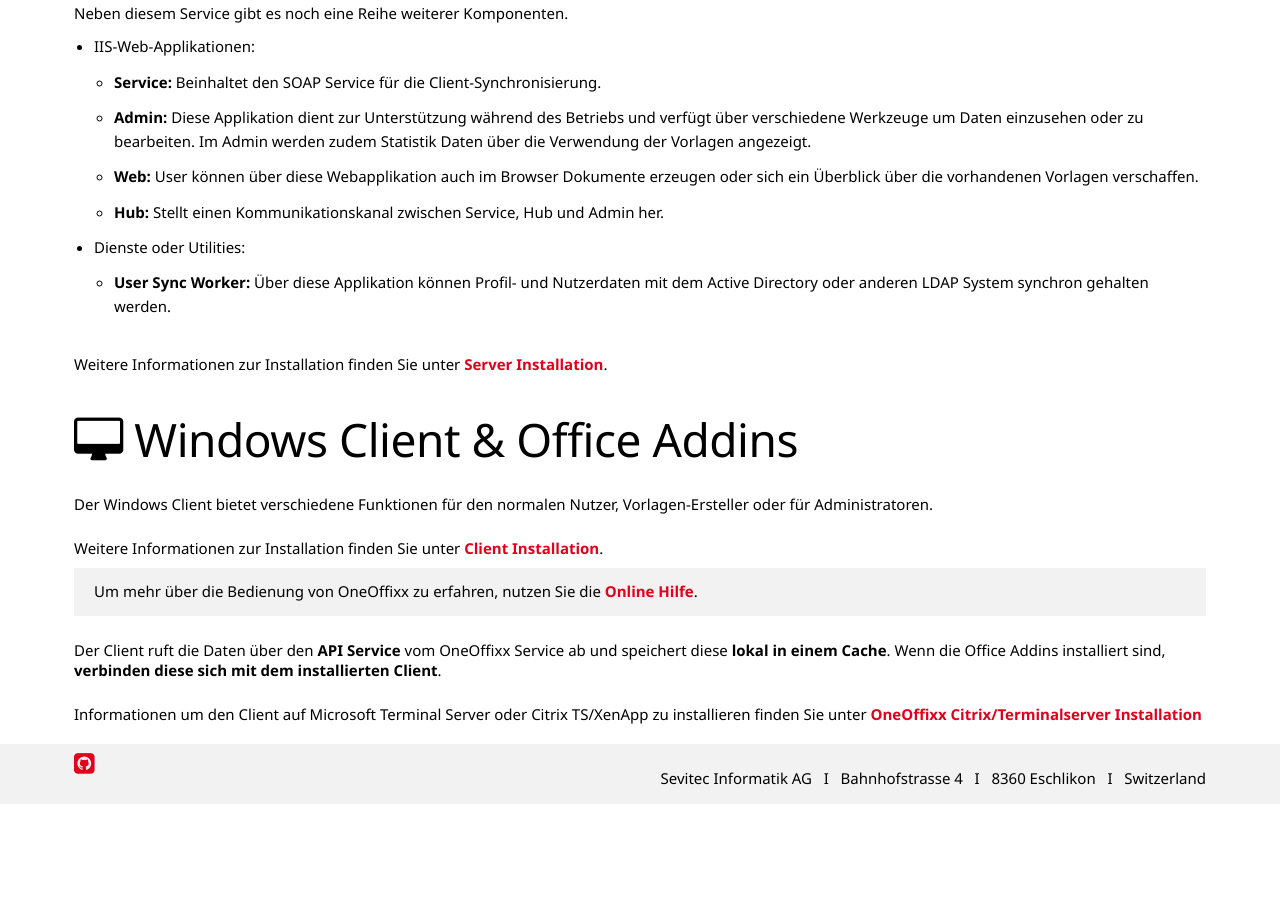
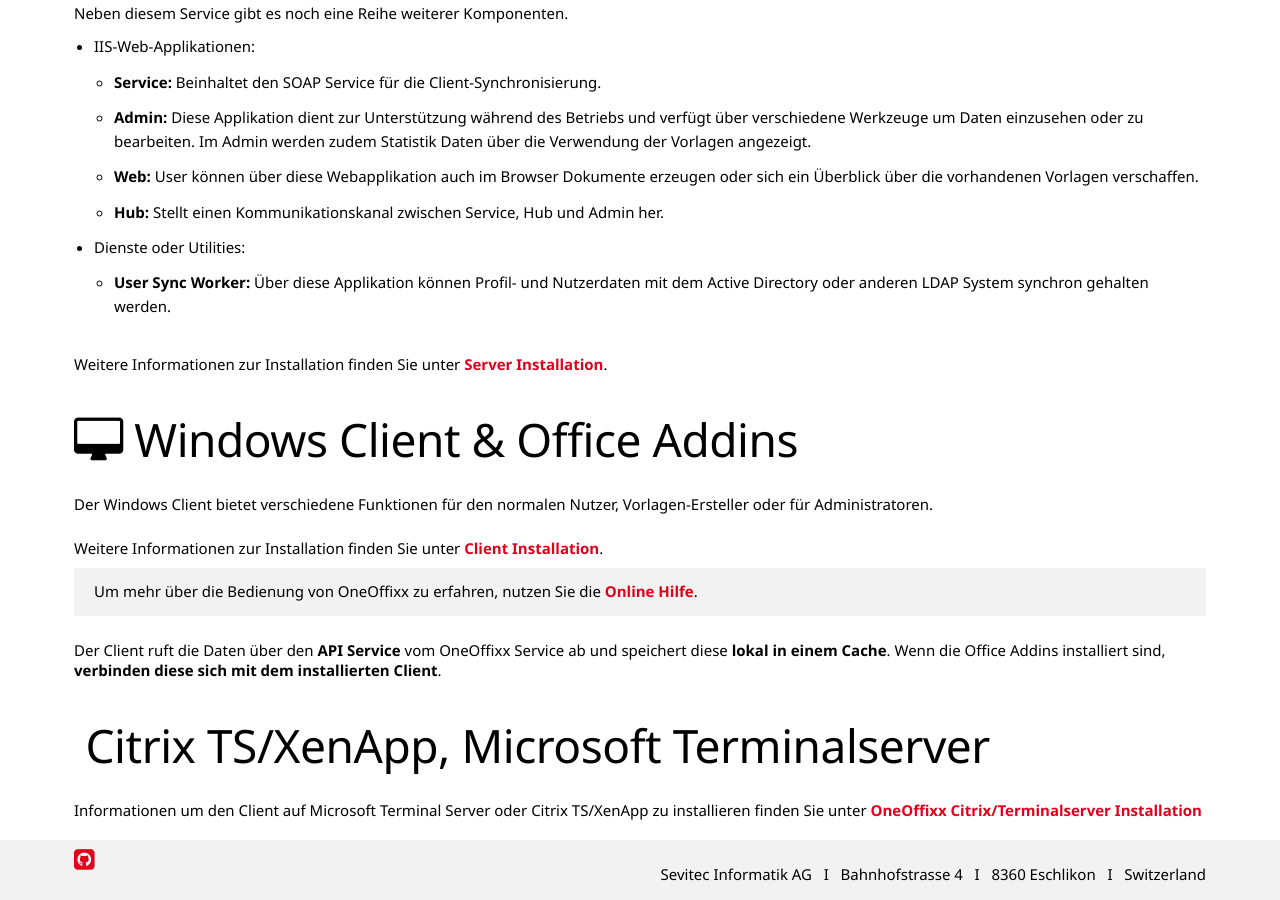
Before and after one commit to primesoft-group/oneoffixx-docs, a Jekyll site: the page built from _pages/install/de/overview.md, in a window 1280 px wide and 900 px high, scrolled down 1112 px. Built offline with Jekyll 4.4.1, drawn with Linux system fonts in a browser that asks for light colours; nearby versions of some CDN libraries; some web fonts are replaced; before the commit the page ends 1916 px from its top, so only the background shows below that.

Commit message:
Update overview.md

```diff
--- a/_pages/install/de/overview.md
+++ b/_pages/install/de/overview.md
@@ -37,4 +37,7 @@
 Der Client ruft die Daten über den __API Service__ vom OneOffixx Service ab und speichert diese __lokal in einem Cache__.
 Wenn die Office Addins installiert sind, __verbinden diese sich mit dem installierten Client__.
 
+
+## <i class="fa building-o" aria-hidden="true"></i> Citrix TS/XenApp, Microsoft Terminalserver
+
 Informationen um den Client auf Microsoft Terminal Server oder Citrix TS/XenApp zu installieren finden Sie unter __[OneOffixx Citrix/Terminalserver Installation]({{ site.baseurl }}/install/de/client-citrix-ts)__
```
